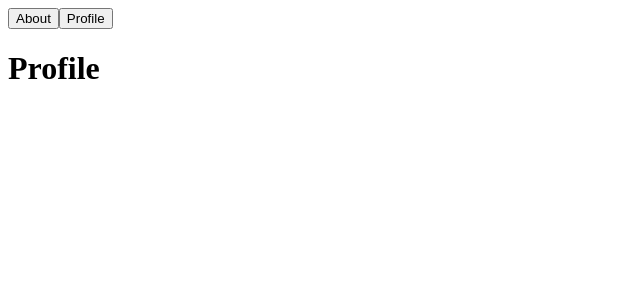
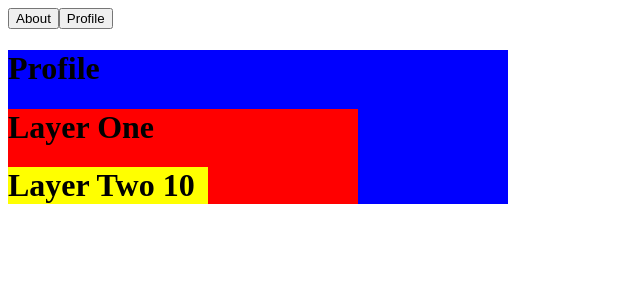
Before and after one commit to ajayrajaloor/RouterandContextapi-React-Sample, a React (Create React App) app: page /profile in a window 1280 px wide. Shown: the top 300 px of the page, without its empty margins (0-640 px from the left). Built offline with nearby package versions, Linux system fonts and the light colour scheme.

Commit message:
passed the state value to the last component by the help props through element

```diff
--- a/src/App.js
+++ b/src/App.js
@@ -7,9 +7,9 @@ import {  Route, Routes,Link, useNavigate} from "react-router-dom"; //Route to d
 
 
 function App() {
-  const [state, setState] = useState("");
+  // const [state, setState] = useState(""); ..5..  for the work of usecontext we need to pass a value ↓
+  const [state,setState] = useState(10) //pass it to the state to know the working of usecontext but now we see with the help of props
   const navigate = useNavigate()
-
   // let component;
   // if(state === 'about') {
   //   component =   <About></About>
@@ -38,10 +38,11 @@ function App() {
       <button onClick={() => navigate('/profile')} >Profile</button>
 
         <Routes> {/* it is a container which is a must use container to wrap the all Route  */}
-          <Route Component={About} path='/about' />
+          <Route Component={About} path='/about' />  {/* instead of writing it in this we can also write in another way ↓↓ */}
           {/* here we first try to get the About component while typing the path as endpoint write inside the Route... we can also write in another way */}
-          <Route Component={Profile} path="/profile"/>
-          <Route render/>
+
+          <Route path="/profile" element={<Profile data={state}/>} />
+
         </Routes>
 
 
--- a/src/Components/Profile.jsx
+++ b/src/Components/Profile.jsx
@@ -1,8 +1,15 @@
 import React from 'react'
+import One from '../Container/One'
 
-function Profile() {
+function Profile(props) {
+    const { data } = props;
   return (
+    <div style={{backgroundColor:'blue',width:'500px'}}>
+
    <h1>Profile</h1>
+
+   <One data={data}></One>
+    </div>
   )
 }
 
--- /dev/null
+++ b/src/Container/One.jsx
@@ -0,0 +1,17 @@
+import React from 'react'
+import Two from './Two'
+
+function One(props) {
+    const { data } = props;
+  return (
+    <div style={{backgroundColor:'red' , width:'350px'}}>
+        <h1>
+        Layer One
+        </h1>
+
+    <Two data= {data} ></Two>
+    </div>
+  )
+}
+
+export default One
--- /dev/null
+++ b/src/Container/Two.jsx
@@ -0,0 +1,14 @@
+import React from 'react'
+
+function Two(props) {
+    const { data } = props;
+  return (
+    <div style={{backgroundColor:'yellow', width:'200px'}}>
+        <h1>
+        Layer Two {data}
+        </h1>
+    </div>
+  )
+}
+
+export default Two
--- a/src/index.js
+++ b/src/index.js
@@ -9,6 +9,7 @@ root.render(
   <React.StrictMode>
     <Router>
        <App />
+
     </Router>
   </React.StrictMode>
 );
```
